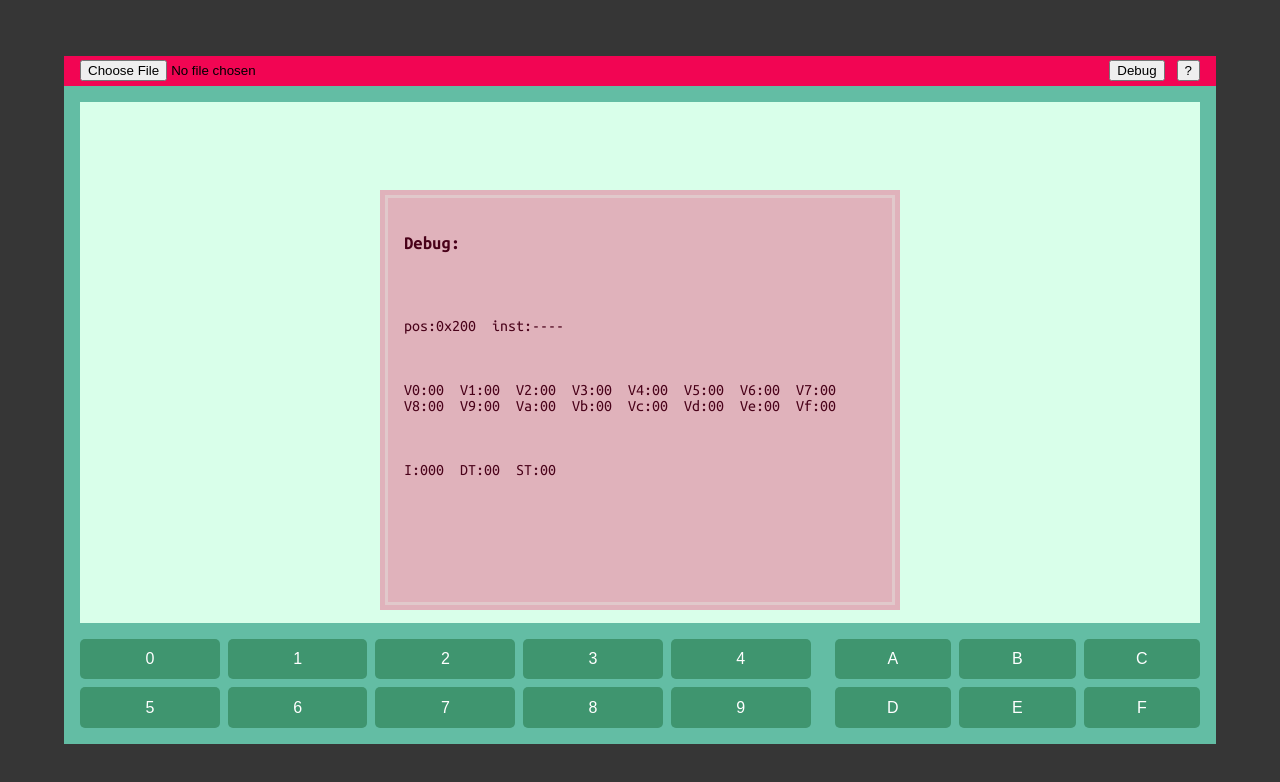
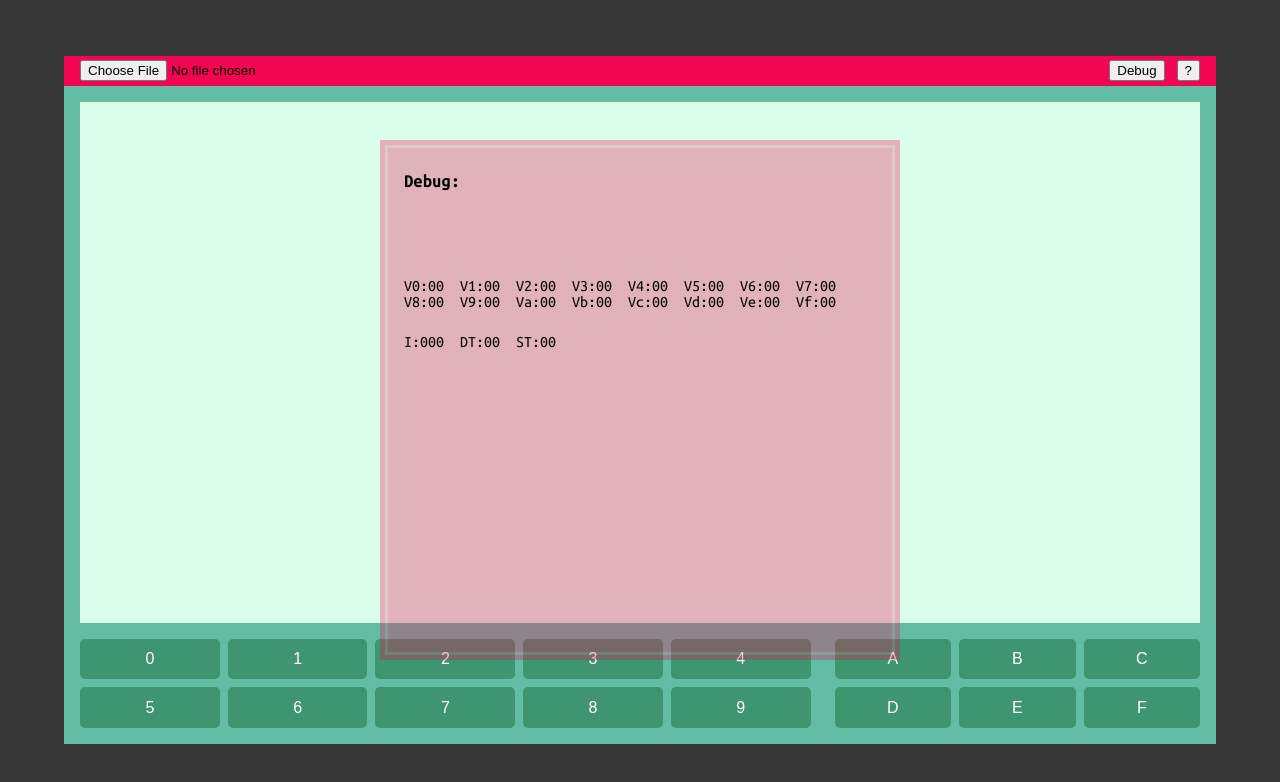
Before and after one commit to sleiph/CHIP-OITO, a React (Create React App) app: page / in a window 1280 px wide. Both pictures are taken after a click on the button "Debug". Shown: the top 782 px of the page. Built offline with nearby package versions, Linux system fonts and the light colour scheme.

Commit message:
melhorando bem mais a performance

```diff
--- a/src/components/Debug.js
+++ b/src/components/Debug.js
@@ -1,8 +1,12 @@
-import styled from 'styled-components'
+import styled from 'styled-components';
+
+import Apontador from '../services/Apontador';
+import Memoria from '../services/Memoria';
+import Tratamento from '../services/Tratamento';
 
 const OPDiv = styled.div`
   position: absolute;
-  height: 420px;
+  height: 520px;
   max-width: 520px;
   top: 50%;
   left: 50%;
@@ -19,13 +23,24 @@ const Fundo = styled.div`
   opacity: .3;
   outline: solid #f55086;
   outline-offset: -8px;
+  z-index: -1000;
 `
 const Grupo = styled.div`
-  padding: 24px;
+  padding: 12px 24px;
   display: flex;
   flex-flow: wrap;
 `
-const Instrucao = styled.span`
+const Instrucoes = styled.div`
+  padding: 6px 24px;
+  max-height: 280px;
+  padding-bottom: 20px;
+  margin-bottom: 20px;
+  display: flex;
+  flex-wrap: wrap;
+  flex-direction: column;
+  overflow: overlay;
+`
+const Informacao = styled.span`
   text-align: center;
   margin: 0 16px 0 0;
 `
@@ -39,29 +54,34 @@ function Debug( {registradores, indice, timers, instrucao} ) {
       <Grupo>
         <h3>Debug:</h3>
       </Grupo>
-      <Grupo>
-        <Instrucao>{
-          'pos:0x' + instrucao[0].toString(16).padStart(3, '0').toUpperCase()
-        }</Instrucao>
-        <Instrucao>{
-          'inst:' + instrucao[1].toString(16).padStart(4, '0').toUpperCase()
-        }</Instrucao>
-      </Grupo>
+      <Instrucoes>
+        {
+          Memoria.mapa.map((reg, i) => {
+            return(
+              <div key={i}>
+                <Informacao style={{outline: instrucao===i ? '1px solid rgba(0, 0, 0, 1)' : '0px solid rgba(0, 0, 0, 0)'}}>{
+                  "0x" + Tratamento.IntPraHex(i) + ': ' + reg.toString(16).padStart(2, '0').toUpperCase()
+                }</Informacao>
+              </div>
+            );
+          })
+        }
+      </Instrucoes>
       <Grupo>
         {
           arrayRegistradores.map((reg, i) => {
             return(
-              <Instrucao key={i}>{
+              <Informacao key={i}>{
                 'V' + i.toString(16) + ':' + reg.toString(16).padStart(2, '0').toUpperCase()
-              }</Instrucao>
+              }</Informacao>
             );
           })
         }
       </Grupo>
       <Grupo>
-        <Instrucao>{'I:' + indice.toString(16).padStart(3, '0').toUpperCase()}</Instrucao>
-        <Instrucao>{'DT:' + timers[0].toString(16).padStart(2, '0').toUpperCase()}</Instrucao>
-        <Instrucao>{'ST:' + timers[1].toString(16).padStart(2, '0').toUpperCase()}</Instrucao>
+        <Informacao>{'I:' + indice.toString(16).padStart(3, '0').toUpperCase()}</Informacao>
+        <Informacao>{'DT:' + timers[0].toString(16).padStart(2, '0').toUpperCase()}</Informacao>
+        <Informacao>{'ST:' + timers[1].toString(16).padStart(2, '0').toUpperCase()}</Informacao>
       </Grupo>
     </OPDiv>
   )
--- a/src/services/Apontador.js
+++ b/src/services/Apontador.js
@@ -35,8 +35,8 @@ function aponta(setInstrucao) {
     if (Inputs.executarProximo)
       Inputs.executarProximo = false;
 
-    //let op = Memoria.posicoes[Apontador.atual].hex + Memoria.posicoes[Apontador.atual+1].hex;
-    //setInstrucao([Tratamento.IntPraHex(Apontador.atual), op]);
+    // esse hook q tá deixando ele lento, mas eh importante pro debug :(
+    //setInstrucao(Apontador.atual);
   }
   // Atualiza os timers
   Timer.tick();
--- a/src/services/Memoria.js
+++ b/src/services/Memoria.js
@@ -7,6 +7,7 @@ const Memoria = {
     // vai guardar o número de instruções no cartucho + 0x200
     TamanhoCartucho: 0x200,
     Indice: 0x200,
+    mapa: [],
     setter: null,
 
     posicoes: {
@@ -122,6 +123,17 @@ const Memoria = {
             this.posicoes[this.TamanhoCartucho] = posicao;
             this.TamanhoCartucho += 0x001;
         });
+        this.Mapear();
+    },
+
+    /**
+     * Mapa usado no debug pra exibir as instruções do cartucho
+     */
+    Mapear: function() {
+        for (let i=0x201;i<this.TamanhoCartucho; i+=2) {
+
+            this.mapa[i-1] = this.posicoes[i-1].hex + this.posicoes[i].hex;
+        }
     },
 
     UpdateIndice: function (x) {
```
